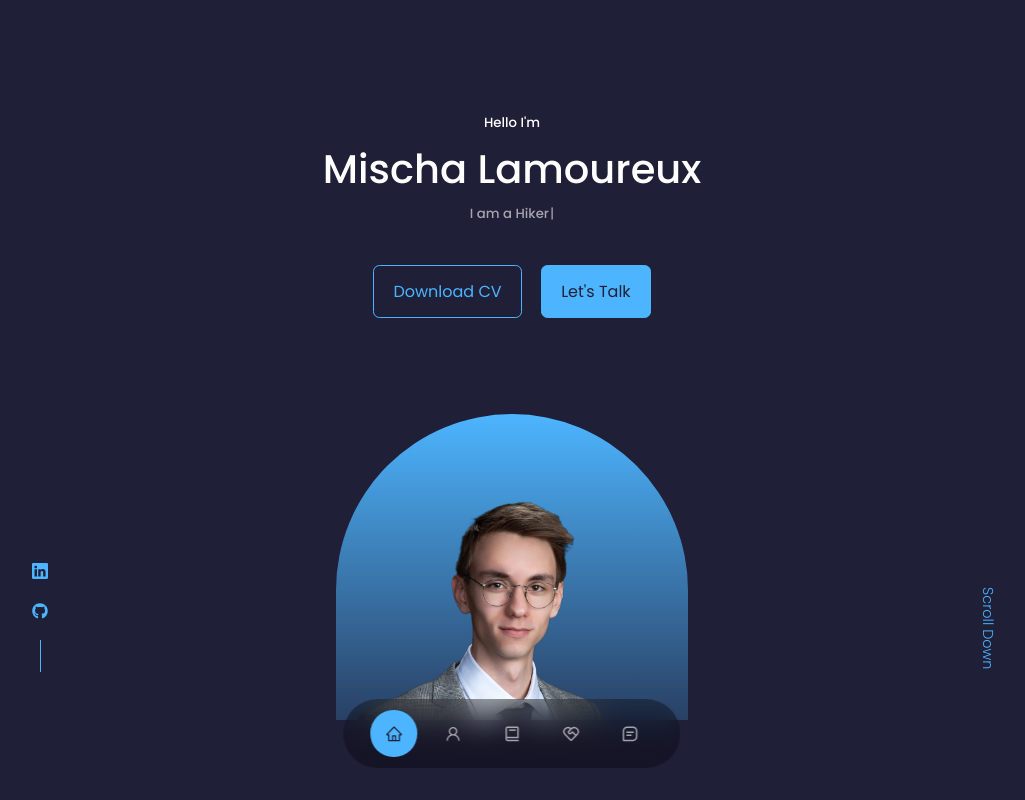
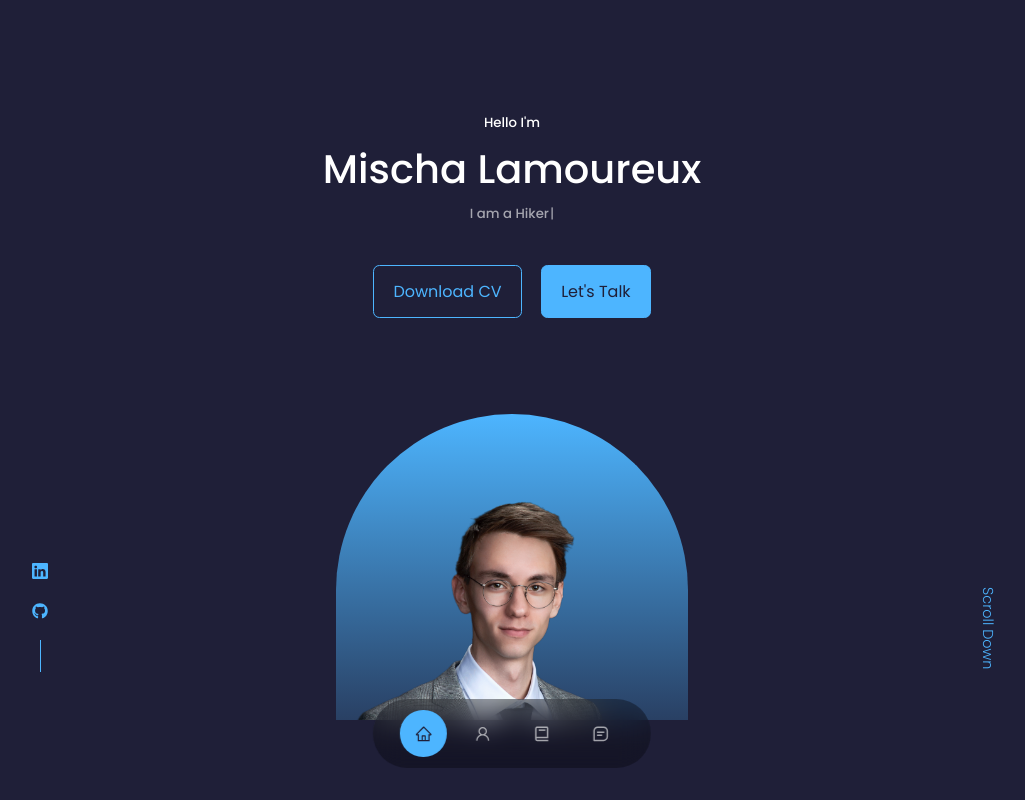
Before and after one commit to Mischa-Lamoureux/personal-portfolio, a React (Create React App) app: page / in a window 1280 px wide. Shown: the top 800 px of the page, without its empty margins (128-1153 px from the left). Built offline with nearby package versions, Linux system fonts and the light colour scheme.

Commit message:
Temporarily disabled services

```diff
--- a/src/components/nav/Nav.jsx
+++ b/src/components/nav/Nav.jsx
@@ -6,20 +6,12 @@ import { BiBook } from "react-icons/bi";
 import { RiServiceLine } from "react-icons/ri";
 import { BiMessageSquareDetail } from "react-icons/bi";
 import { useState } from "react";
-// import { useNavigate } from "react-router-dom";
 
 const Nav = () => {
   const [activeNav, setActiveNav] = useState("#");
 
-  // const navigate = useNavigate();
-
-  // function handleClick() {
-  //   navigate("#about");
-  // }
-
   return (
     <nav>
-      {/* <button onClick={handleClick}>TEST2</button> */}
       <a
         href="#"
         onClick={() => setActiveNav("#")}
@@ -41,13 +33,13 @@ const Nav = () => {
       >
         <BiBook />
       </a>
-      <a
+      {/* <a
         href="#services"
         onClick={() => setActiveNav("#services")}
         className={activeNav === "#services" ? "active" : ""}
       >
         <RiServiceLine />
-      </a>
+      </a> */}
       <a
         href="#contact"
         onClick={() => setActiveNav("#contact")}
```
